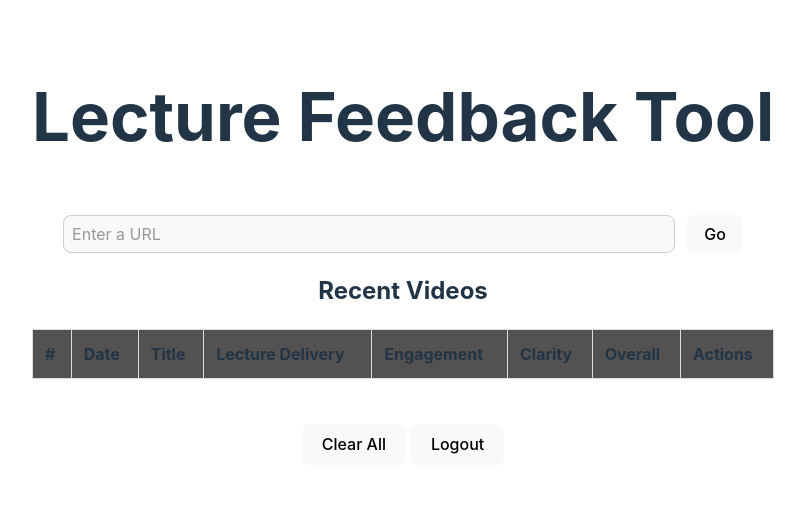
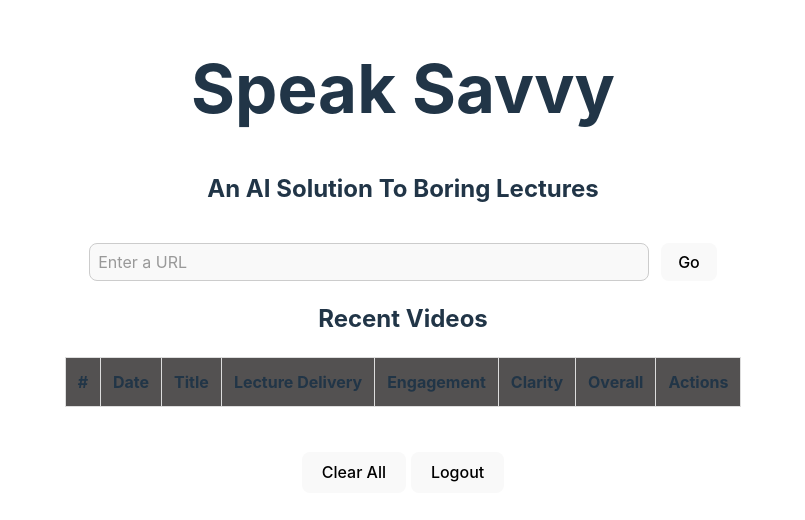
Before and after one commit to MrThief123/Start-Hack, a website built with Vite: page index.html in a window 1280 px wide. Shown: the part 150-670 px from the top of the page, without its empty margins (237-1042 px from the left). Built offline with nearby package versions, Linux system fonts and the light colour scheme; sample sign-in values are in the browser's storage.

Commit message:
Update index.html

```diff
--- a/index.html
+++ b/index.html
@@ -15,7 +15,8 @@
 </head>
 <body>
   <div id="app">
-    <h1>Lecture Feedback Tool</h1>
+    <h1>Speak Savvy</h1>
+    <h2>An AI Solution To Boring Lectures</h2>
     <div>
       <input type="text" id="urlInput" placeholder="Enter a URL" />
       <button id="goButton">Go</button>
```
